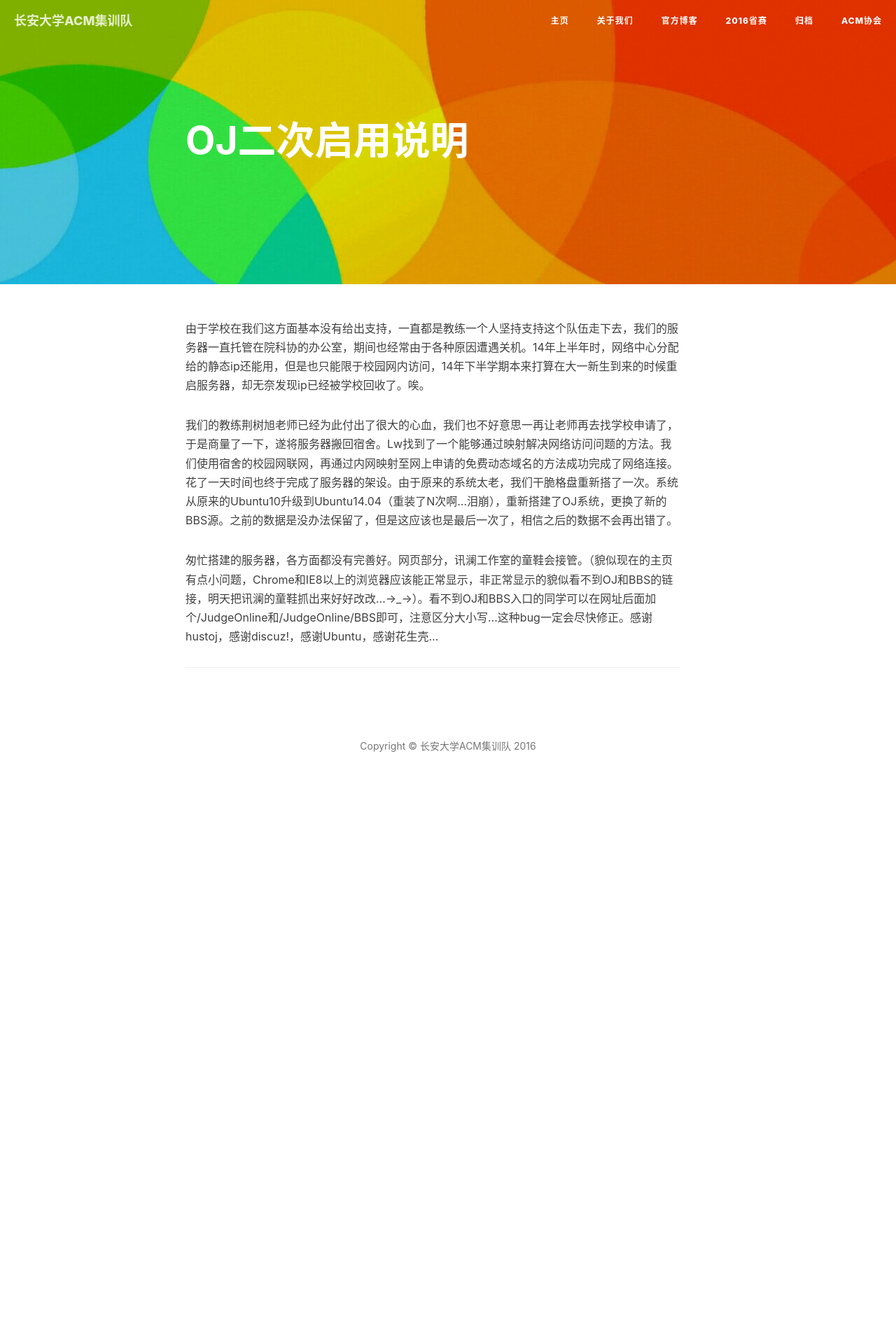
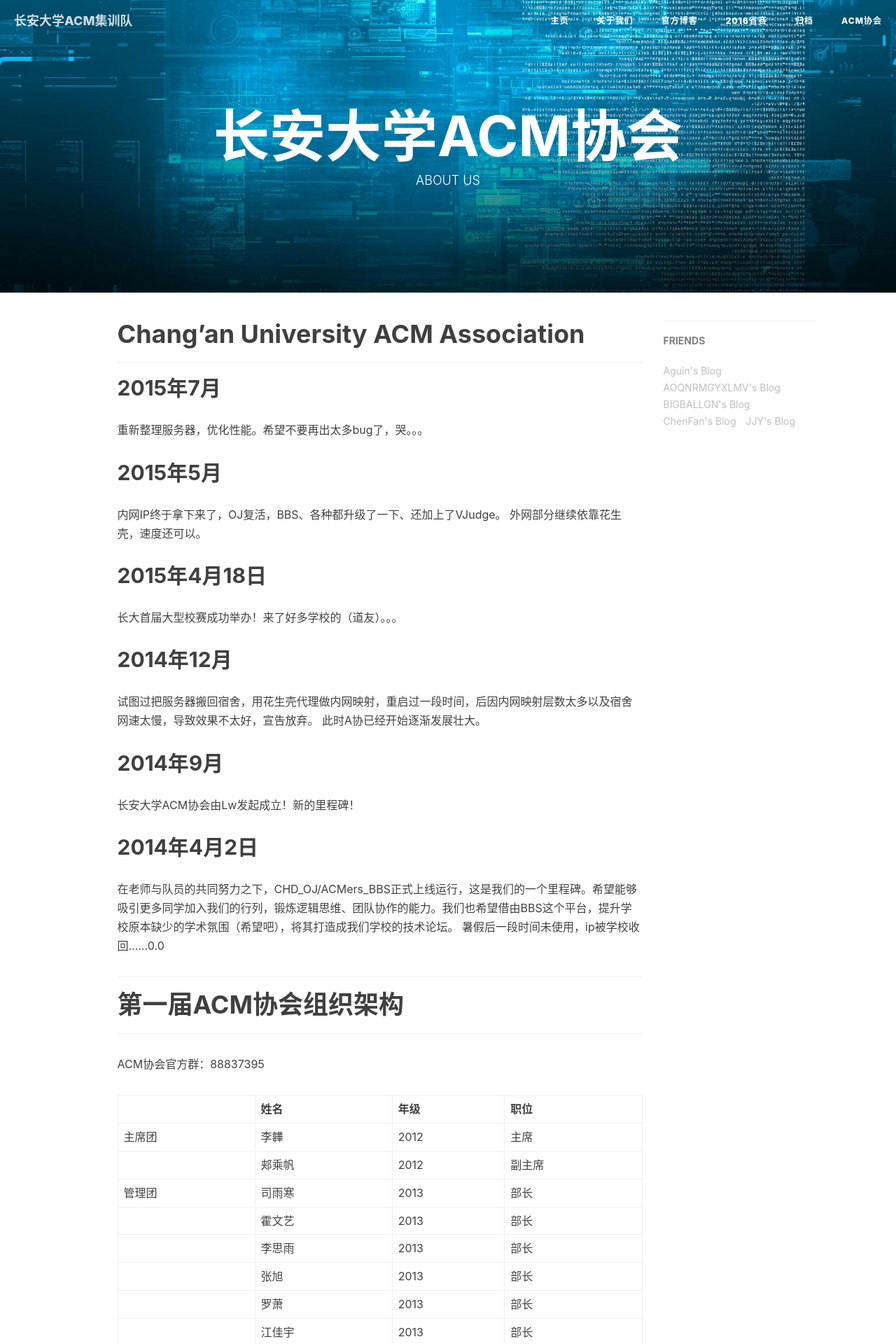
Before and after one commit to chdacm/chdacm.github.io, a Jekyll site: the page built from cauu.md, in a window 1280 px wide. Shown: the top 1920 px of the page at 70% size. Built offline with Jekyll 4.4.1, drawn with Linux system fonts in a browser that asks for light colours; nearby versions of some CDN libraries; comment, search, counter and statistics services are not loaded; before the commit the page ends 1143 px from its top, so only the background shows below that; some of the changed text lies outside the part shown.

Commit message:
一神是我们的红太阳

```diff
--- a/cauu.md
+++ b/cauu.md
@@ -1,12 +1,79 @@
 ---
-layout: post
-title: OJ二次启用说明
-date: 2014-12-08 15:56:10
-tags: 通知
+title: 长安大学ACM协会
+layout: page
+description: ABOUT US
+header-img: "img/about-bg.jpg"
 ---
 
-由于学校在我们这方面基本没有给出支持，一直都是教练一个人坚持支持这个队伍走下去，我们的服务器一直托管在院科协的办公室，期间也经常由于各种原因遭遇关机。14年上半年时，网络中心分配给的静态ip还能用，但是也只能限于校园网内访问，14年下半学期本来打算在大一新生到来的时候重启服务器，却无奈发现ip已经被学校回收了。唉。
 
-我们的教练荆树旭老师已经为此付出了很大的心血，我们也不好意思一再让老师再去找学校申请了，于是商量了一下，遂将服务器搬回宿舍。Lw找到了一个能够通过映射解决网络访问问题的方法。我们使用宿舍的校园网联网，再通过内网映射至网上申请的免费动态域名的方法成功完成了网络连接。花了一天时间也终于完成了服务器的架设。由于原来的系统太老，我们干脆格盘重新搭了一次。系统从原来的Ubuntu10升级到Ubuntu14.04（重装了N次啊...泪崩），重新搭建了OJ系统，更换了新的BBS源。之前的数据是没办法保留了，但是这应该也是最后一次了，相信之后的数据不会再出错了。
+# Chang'an University ACM Association
 
-匆忙搭建的服务器，各方面都没有完善好。网页部分，讯澜工作室的童鞋会接管。（貌似现在的主页有点小问题，Chrome和IE8以上的浏览器应该能正常显示，非正常显示的貌似看不到OJ和BBS的链接，明天把讯澜的童鞋抓出来好好改改...→_→）。看不到OJ和BBS入口的同学可以在网址后面加个/JudgeOnline和/JudgeOnline/BBS即可，注意区分大小写...这种bug一定会尽快修正。感谢hustoj，感谢discuz!，感谢Ubuntu，感谢花生壳...
+---
+
+
+## 2015年7月
+
+重新整理服务器，优化性能。希望不要再出太多bug了，哭。。。
+
+
+## 2015年5月
+
+内网IP终于拿下来了，OJ复活，BBS、各种都升级了一下、还加上了VJudge。
+外网部分继续依靠花生壳，速度还可以。
+
+## 2015年4月18日
+
+长大首届大型校赛成功举办！来了好多学校的（道友）。。。
+
+## 2014年12月
+
+试图过把服务器搬回宿舍，用花生壳代理做内网映射，重启过一段时间，后因内网映射层数太多以及宿舍网速太慢，导致效果不太好，宣告放弃。
+此时A协已经开始逐渐发展壮大。
+
+## 2014年9月
+
+长安大学ACM协会由Lw发起成立！新的里程碑！
+
+## 2014年4月2日
+
+在老师与队员的共同努力之下，CHD_OJ/ACMers_BBS正式上线运行，这是我们的一个里程碑。希望能够吸引更多同学加入我们的行列，锻炼逻辑思维、团队协作的能力。我们也希望借由BBS这个平台，提升学校原本缺少的学术氛围（希望吧），将其打造成我们学校的技术论坛。
+暑假后一段时间未使用，ip被学校收回......0.0
+
+---
+
+# 第一届ACM协会组织架构
+
+---
+
+ACM协会官方群：88837395
+
+||姓名|年级|职位|
+|-|
+|主席团|[李韡](http://bigballon.github.io/)|2012|主席
+||[郏乘帆](http://jcf94.github.io/)|2012|副主席
+|管理团|[司雨寒](http://www.cnblogs.com/AOQNRMGYXLMV/)|2013|部长
+||霍文艺|2013|部长
+||李思雨|2013|部长
+||张旭|2013|部长
+||罗萧|2013|部长
+||江佳宇|2013|部长
+||王蓉|2013|部长|
+||廖冠婷|2013|部长|
+||刘巧如|2013|部长|
+
+截至15年上半学期末，仍然留在A协组织中的管理层成员。
+
+---
+
+# 第二届ACM协会组织架构
+
+|姓名|年级|职位
+|-|
+|[司雨寒](http://www.cnblogs.com/AOQNRMGYXLMV/)|2013|主席
+|吴廷炜|2013|副主席
+|江佳宇|2013|副主席
+|何贤拓|2014|竞赛部部长
+
+然后有A协会员若干~~
+
+---
```
